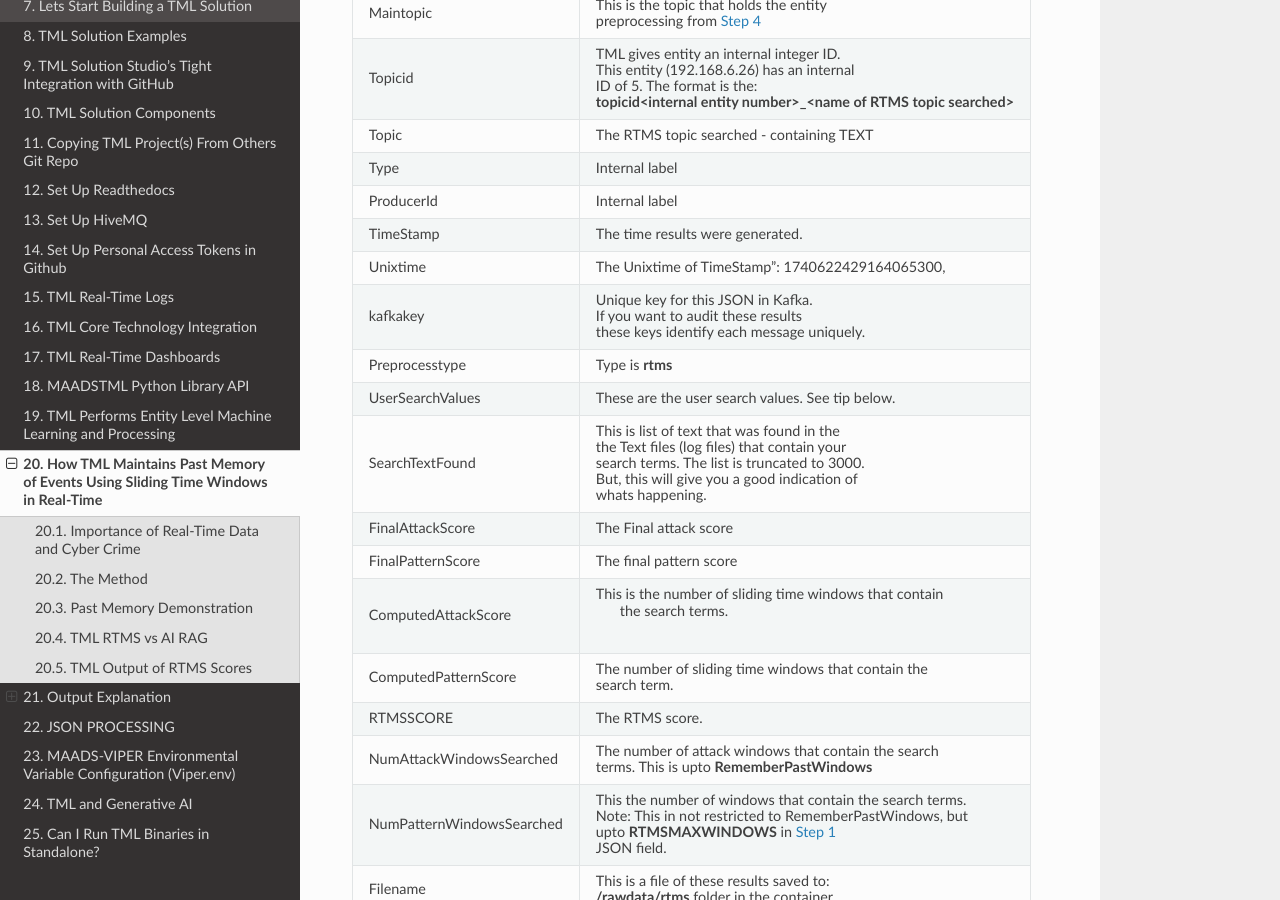
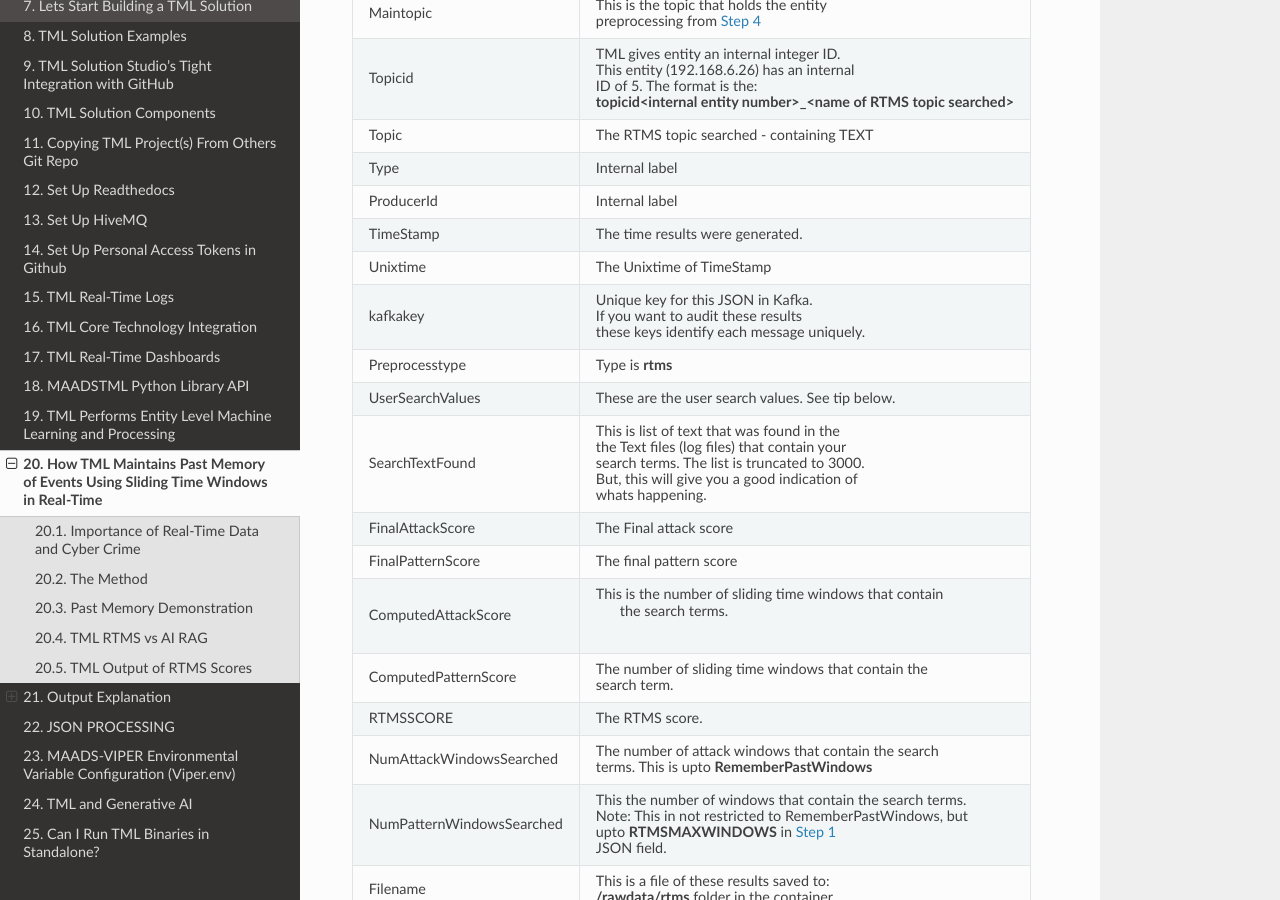
Before and after one commit to smaurice101/readthedocs, a Sphinx documentation site: the page built from docs/source/rtms.rst, in a window 1280 px wide and 900 px high, scrolled down 4489 px. Built offline with Sphinx 7.4.7 and the Read the Docs theme 3.1.0, drawn with Linux system fonts in a browser that asks for light colours.

Commit message:
Update rtms.rst

```diff
--- a/docs/source/rtms.rst
+++ b/docs/source/rtms.rst
@@ -183,7 +183,7 @@ Output Explanation
    * - TimeStamp
      - The time results were generated.
    * - Unixtime
-     - The Unixtime of TimeStamp": 1740622429164065300,
+     - The Unixtime of TimeStamp
    * - kafkakey
      - Unique key for this JSON in Kafka.
 
```
